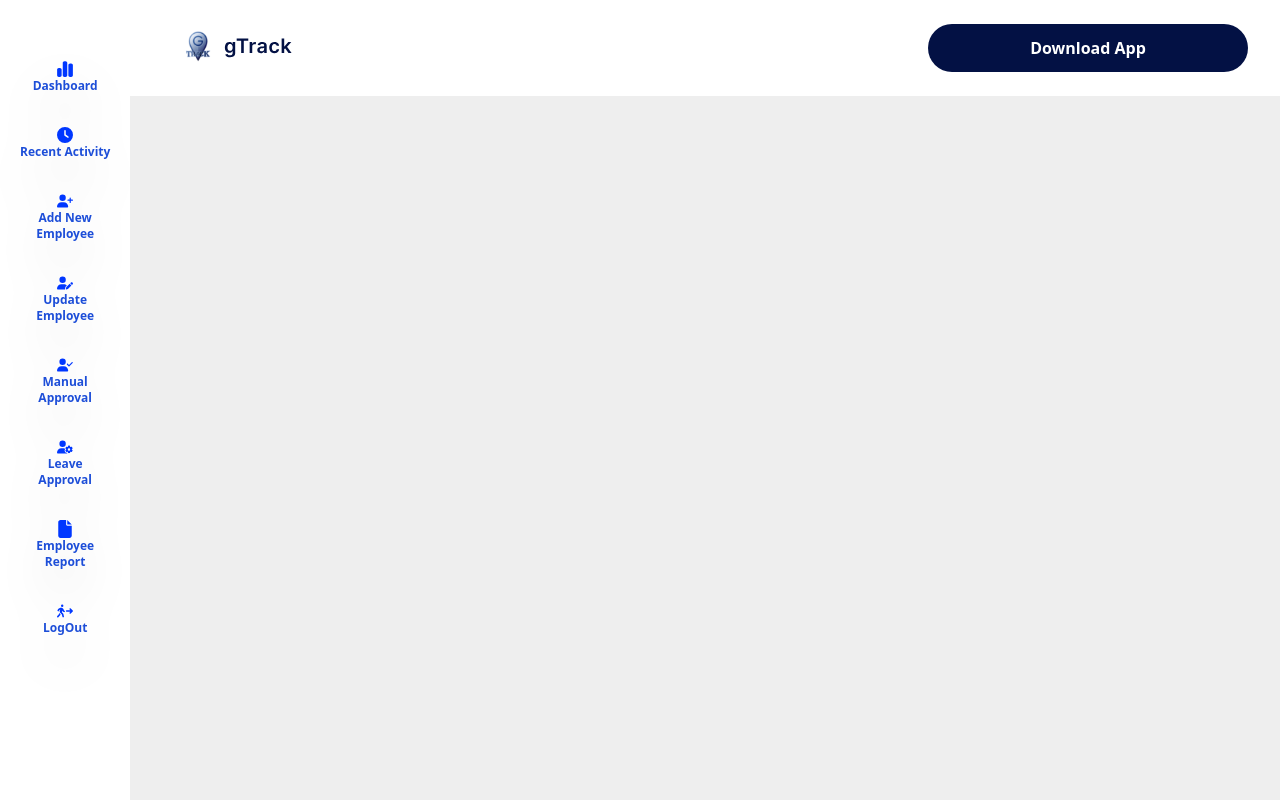
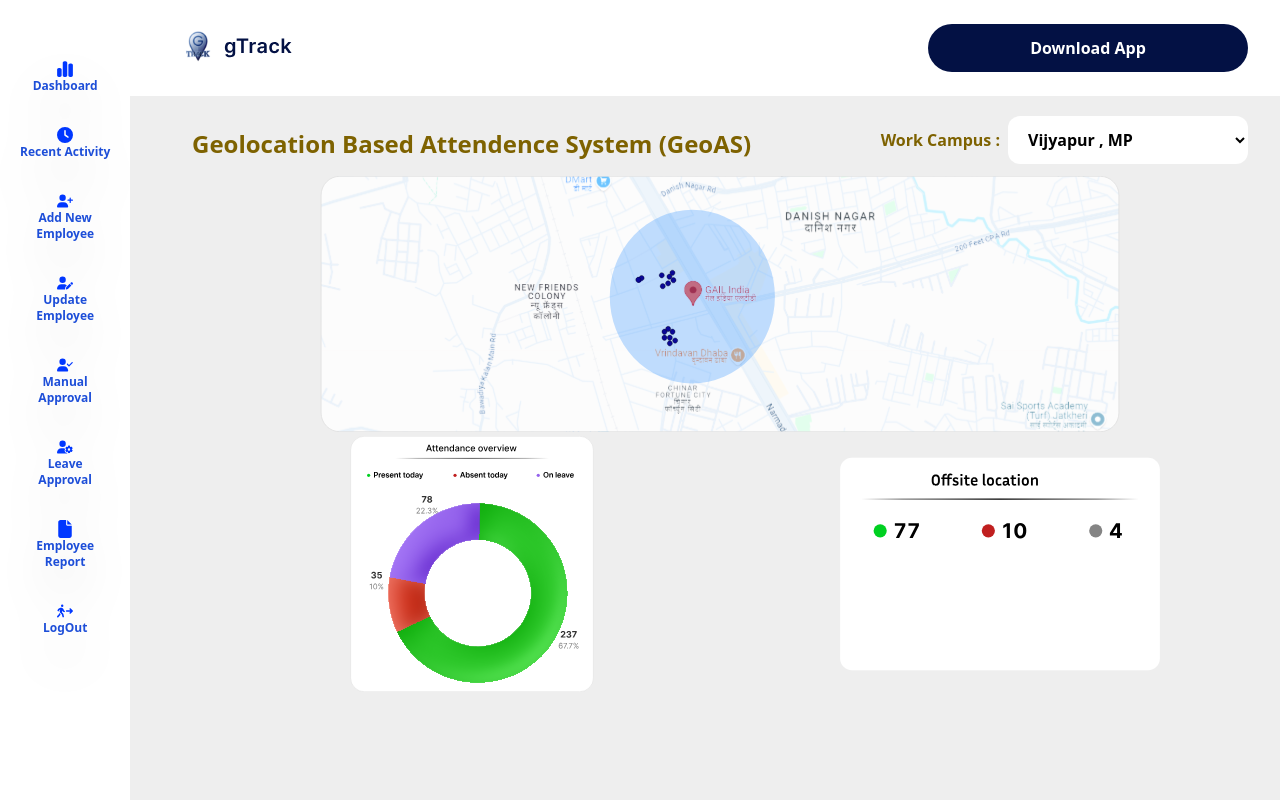
Before and after one commit to udayempire/gail-sih, a React (Vite) app in the folder Admin Frontend/: page / in a window 1280 px wide. Built offline with nearby package versions, Linux system fonts and the light colour scheme.

Commit message:
updated landing page

```diff
--- a/Admin Frontend/src/App.jsx
+++ b/Admin Frontend/src/App.jsx
@@ -14,13 +14,13 @@
     <>
     <BrowserRouter>
       <Routes>
-        <Route path="/" element={<Home/>}/>
+        <Route path="/home" element={<Home/>}/>
         <Route path="/login" element= {<Login/>}/>
         <Route path="/activity" element= {<Activity/>}/>
         <Route path="/addEmployee" element= {<AddEmployee/>}/>
         <Route path="/updateEmployee" element= {<UpdateEmployee/>}/>
         <Route path="/manualcheckin" element= {<ManualCheckin/>}/>
-        <Route path="/insights" element= {<Insights/>}/>
+        <Route path="/" element= {<Insights/>}/>
       </Routes>
 
     </BrowserRouter>
```
